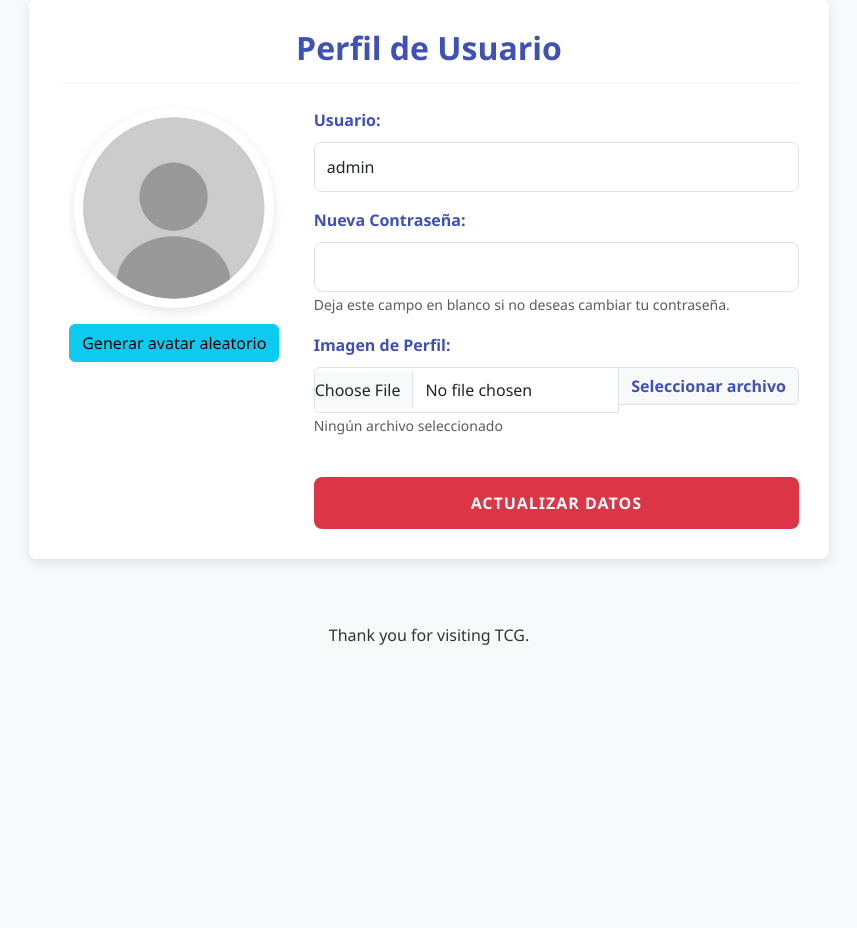
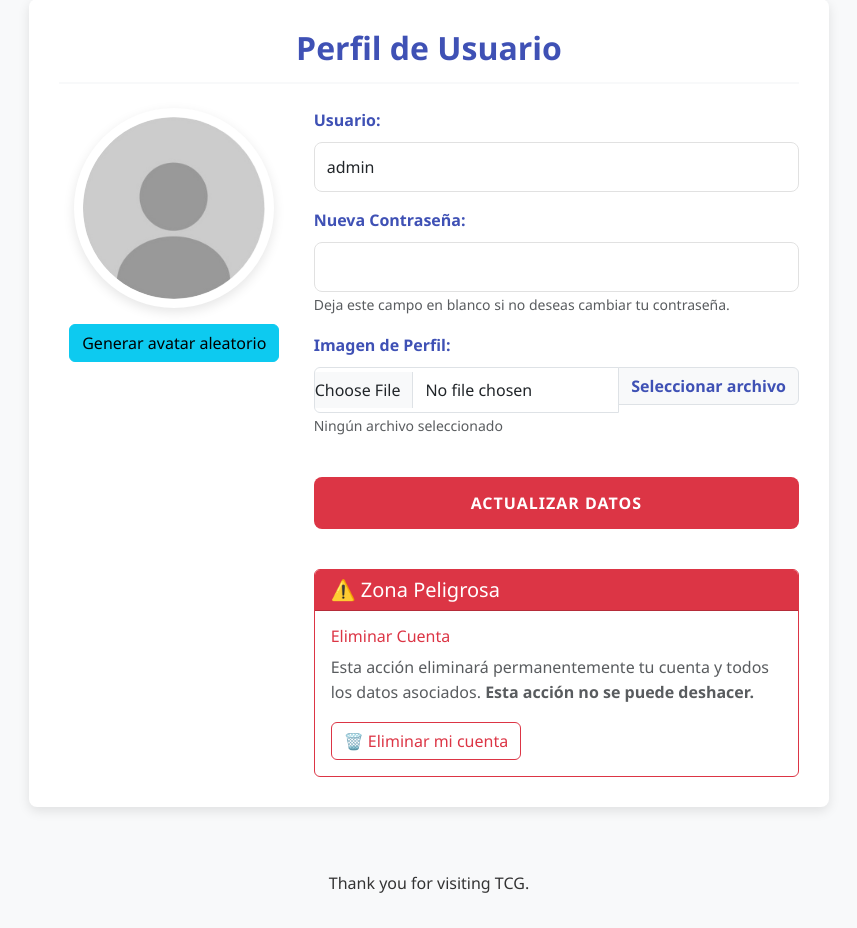
Before and after one commit to nsaadig16/DjangoProjectWeb, a Django app: page /profile/ in a window 1280 px wide. Shown: the part 87-1015 px from the top of the page, without its empty margins (211-1068 px from the left). Before the commit the page ends 732 px from the top, so only its background shows below. Run offline with Django 5.2, Linux system fonts and the light colour scheme; a user stored in the database is signed in; data comes from the database, SQL or seed files in the repository; both versions use the stored data as it was after the commit.

Commit message:
Fet el botó d'eliminar compte, molt xulo queda la verdad, jsjsj. Que cuqui que guay. (Inclòs xantatge emocional molt bonic)

```diff
--- a/WebProjecte/templates/profile.html
+++ b/WebProjecte/templates/profile.html
@@ -45,8 +45,61 @@
                     <small id="file-selected" class="form-text text-muted">Ningún archivo seleccionado</small>
                 </div>
 
-                <button type="submit" class="btn btn-primary w-100">Actualizar Datos</button>
+                <button type="submit" class="btn btn-primary w-100 mb-3">Actualizar Datos</button>
             </form>
+
+            <!-- Sección de eliminación de cuenta -->
+            <div class="card border-danger mt-4">
+                <div class="card-header bg-danger text-white">
+                    <h5 class="mb-0">⚠️ Zona Peligrosa</h5>
+                </div>
+                <div class="card-body">
+                    <h6 class="card-title text-danger">Eliminar Cuenta</h6>
+                    <p class="card-text text-muted">
+                        Esta acción eliminará permanentemente tu cuenta y todos los datos asociados.
+                        <strong>Esta acción no se puede deshacer.</strong>
+                    </p>
+                    <button type="button" class="btn btn-outline-danger" id="delete-account-btn">
+                        🗑️ Eliminar mi cuenta
+                    </button>
+                </div>
+            </div>
+        </div>
+    </div>
+</div>
+
+<!-- Modal de confirmación para eliminar cuenta -->
+<div class="modal fade" id="deleteAccountModal" tabindex="-1" aria-labelledby="deleteAccountModalLabel" aria-hidden="true">
+    <div class="modal-dialog">
+        <div class="modal-content">
+            <div class="modal-header bg-danger text-white">
+                <h5 class="modal-title" id="deleteAccountModalLabel">⚠️ Confirmar Eliminación de Cuenta</h5>
+                <button type="button" class="btn-close btn-close-white" data-bs-dismiss="modal" aria-label="Close"></button>
+            </div>
+            <div class="modal-body">
+                <div class="alert alert-warning">
+                    <strong>¡ATENCIÓN!</strong> Esta acción es irreversible.
+                </div>
+                <p>Estás a punto de eliminar permanentemente tu cuenta. Esto incluye:</p>
+                <ul>
+                    <li>Tu perfil de usuario</li>
+                    <li>Tus carta conseguidas.(Tanto trabajo conseguirlas y lo tiras todo al garete?)</li>
+                    <li>Tus amistades.(en serio, no piensas en tus amigos?)</li>
+                </ul>
+                <p class="text-danger"><strong>Para confirmar, escribe tu nombre de usuario:</strong></p>
+                <input type="text" class="form-control" id="confirm-username" placeholder="Escribe tu nombre de usuario">
+                <small class="form-text text-muted">Usuario actual: <strong>{{ profile.user.username }}</strong></small>
+            </div>
+            <div class="modal-footer">
+                <button type="button" class="btn btn-secondary" data-bs-dismiss="modal">Cancelar</button>
+                <form method="POST" style="display: inline;">
+                    {% csrf_token %}
+                    <input type="hidden" name="action" value="delete_account">
+                    <button type="submit" class="btn btn-danger" id="confirm-delete-btn" disabled>
+                        Eliminar Cuenta Definitivamente
+                    </button>
+                </form>
+            </div>
         </div>
     </div>
 </div>
@@ -85,6 +138,40 @@
             document.getElementById('profile_image').value = '';
             document.getElementById('file-selected').textContent = 'Ningún archivo seleccionado';
         });
+
+        // Script para manejar la eliminación de cuenta
+        const deleteAccountBtn = document.getElementById('delete-account-btn');
+        const deleteModal = new bootstrap.Modal(document.getElementById('deleteAccountModal'));
+        const confirmUsernameInput = document.getElementById('confirm-username');
+        const confirmDeleteBtn = document.getElementById('confirm-delete-btn');
+        const currentUsername = '{{ profile.user.username }}';
+
+        // Mostrar modal al hacer click en eliminar cuenta
+        deleteAccountBtn.addEventListener('click', function() {
+            deleteModal.show();
+        });
+
+        // Validar nombre de usuario para habilitar botón de confirmación
+        confirmUsernameInput.addEventListener('input', function() {
+            const enteredUsername = this.value.trim();
+            if (enteredUsername === currentUsername) {
+                confirmDeleteBtn.disabled = false;
+                confirmDeleteBtn.classList.remove('btn-secondary');
+                confirmDeleteBtn.classList.add('btn-danger');
+            } else {
+                confirmDeleteBtn.disabled = true;
+                confirmDeleteBtn.classList.remove('btn-danger');
+                confirmDeleteBtn.classList.add('btn-secondary');
+            }
+        });
+
+        // Limpiar input al cerrar modal
+        document.getElementById('deleteAccountModal').addEventListener('hidden.bs.modal', function() {
+            confirmUsernameInput.value = '';
+            confirmDeleteBtn.disabled = true;
+            confirmDeleteBtn.classList.remove('btn-danger');
+            confirmDeleteBtn.classList.add('btn-secondary');
+        });
     });
 </script>
 {% endblock %}
--- a/WebProjecte/views.py
+++ b/WebProjecte/views.py
@@ -55,6 +55,47 @@ def profile_view(request):
         profile = Profile.objects.create(user=request.user)
 
     if request.method == 'POST':
+        action = request.POST.get('action')
+
+        # Manejar eliminación de cuenta
+        if action == 'delete_account':
+            user = request.user
+
+            try:
+                # Eliminar imagen de perfil si existe
+                if hasattr(user, 'profile') and user.profile.profile_image:
+                    try:
+                        image_path = user.profile.profile_image.path
+                        if os.path.exists(image_path) and 'default.jpg' not in image_path:
+                            os.remove(image_path)
+                    except Exception as e:
+                        print(f"Error al eliminar imagen de perfil: {e}")
+
+                # Eliminar solicitudes de amistad relacionadas
+                FriendRequest.objects.filter(Q(from_user=user) | Q(to_user=user)).delete()
+
+                # Eliminar colección y cartas del usuario
+                try:
+                    collection = Collection.objects.get(user=user)
+                    CollectionCard.objects.filter(collection=collection).delete()
+                    collection.delete()
+                except Collection.DoesNotExist:
+                    pass
+
+                # Cerrar sesión antes de eliminar
+                auth_logout(request)
+
+                # Eliminar el usuario (esto también elimina el perfil por CASCADE)
+                user.delete()
+
+                messages.success(request, 'Tu cuenta ha sido eliminada exitosamente.')
+                return redirect('home')
+
+            except Exception as e:
+                messages.error(request, f'Error al eliminar la cuenta: {e}')
+                return redirect('profile')
+
+        # Manejar actualización normal del perfil
         form = ProfileUpdateForm(request.POST, request.FILES, instance=profile)
         if form.is_valid():
             user = request.user
@@ -134,7 +175,6 @@ def profile_view(request):
         'form': form,
     }
     return render(request, 'profile.html', context)
-
 
 @login_required
 def my_view(request):
```
Also changed, not shown: db.sqlite3.
